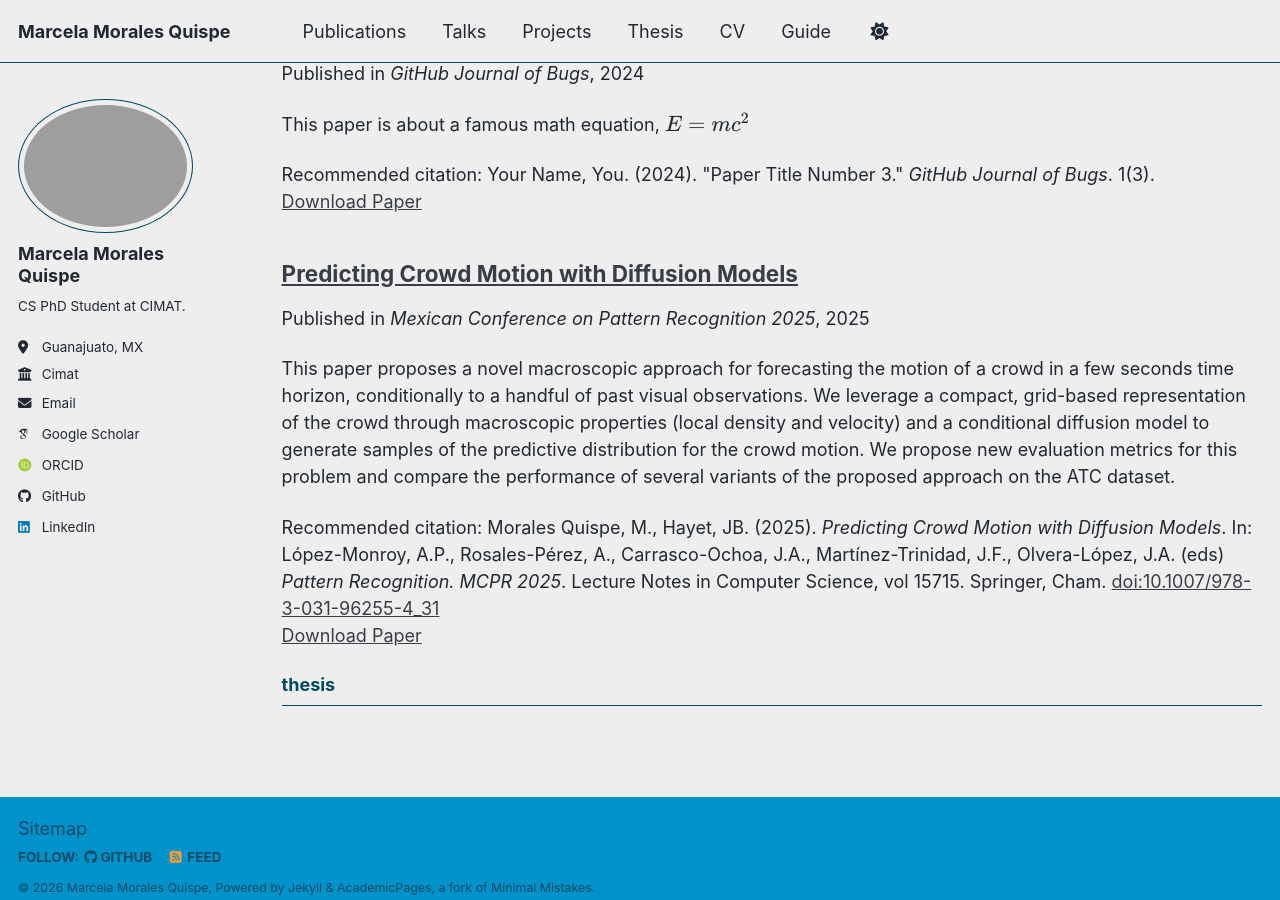
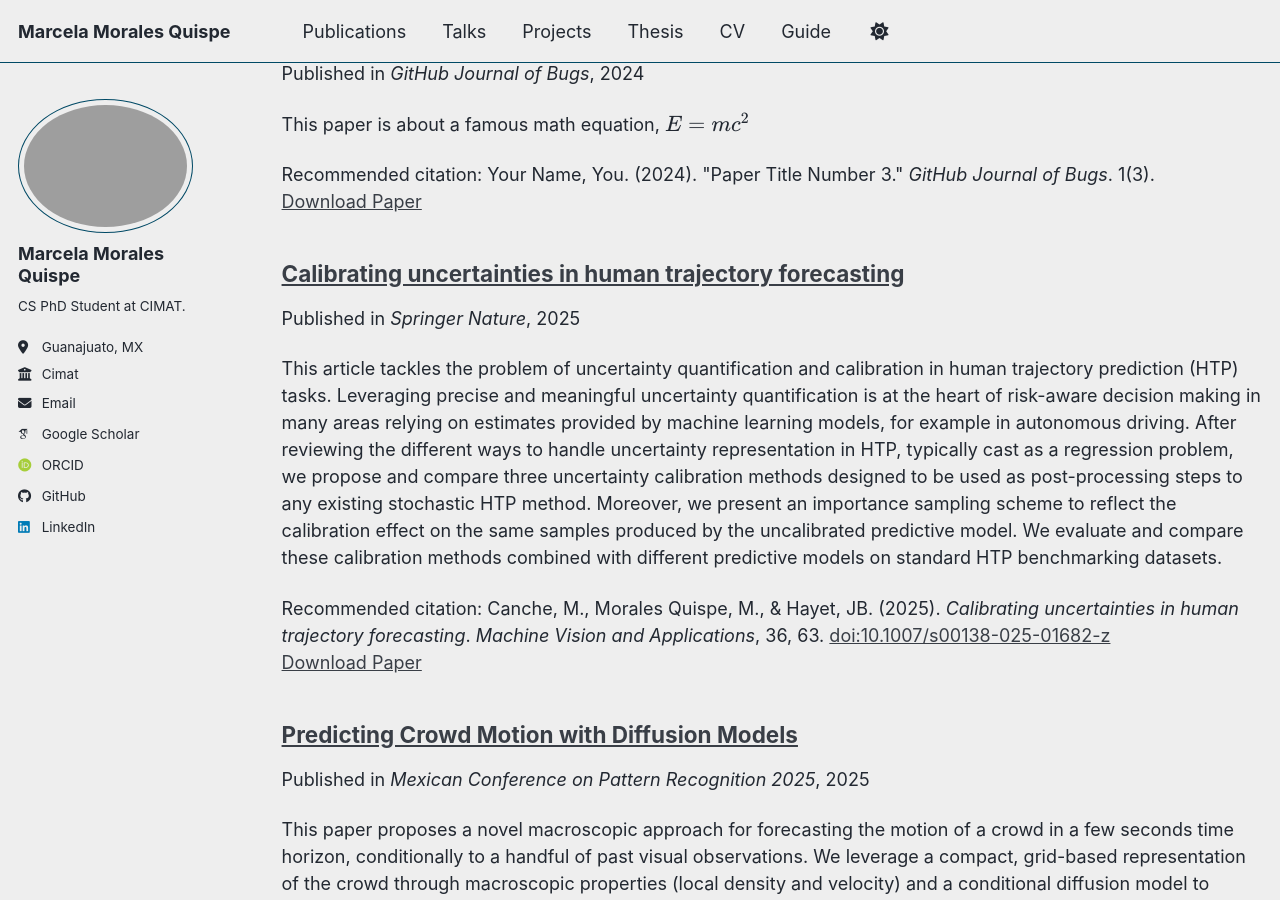
Before and after one commit to marcemq/marcemq.github.io, a Jekyll site: the page built from _pages/collection-archive.html, in a window 1280 px wide and 900 px high, scrolled down 729 px. Built offline with Jekyll 4.4.1, drawn with Linux system fonts in a browser that asks for light colours; some web fonts are replaced; a script bundle is joined from its source files by our own code; library files that are not in the unit come from our copies; a file with an impossible date is left out.

Commit message:
Update and rename 2025-15-03-Calibrating_uncertainties_in_human_trajectory_forecasting.md to 2025-03-15-Calibrating_uncertainties_in_human_trajectory_forecasting.md following date yaml format

```diff
--- a/_publications/2025-15-03-Calibrating_uncertainties_in_human_trajectory_forecasting.md
+++ b/_publications/2025-03-15-Calibrating_uncertainties_in_human_trajectory_forecasting.md
@@ -1,12 +1,12 @@
 ---
 title: "Calibrating uncertainties in human trajectory forecasting"
 collection: publications
-permalink: /publication/2025-15-03-Calibrating_uncertainties_in_human_trajectory_forecasting
+permalink: /publication/2025-03-15-Calibrating_uncertainties_in_human_trajectory_forecasting
 excerpt: 'This article tackles the problem of uncertainty quantification and calibration in human trajectory prediction (HTP) tasks. Leveraging precise and meaningful uncertainty quantification is at the heart of risk-aware decision making in many areas relying on estimates provided by machine learning models, for example in autonomous driving. After reviewing the different ways to handle uncertainty representation in HTP, typically cast as a regression problem, we propose and compare three uncertainty calibration methods designed to be used as post-processing steps to any existing stochastic HTP method. Moreover, we present an importance sampling scheme to reflect the calibration effect on the same samples produced by the uncalibrated predictive model. We evaluate and compare these calibration methods combined with different predictive models on standard HTP benchmarking datasets.'
-date: 2025-15-03
+date: 2025-03-15
 venue: 'Springer Nature'
 github: 'https://github.com/cimat-ris/trajpred-unc'
 paperurl: 'https://doi.org/10.1007/s00138-025-01682-z'
-citation: 'Canche, M., Morales Quispe, M., & Hayet, JB. (2025)'
+citation: 'Canche, M., Morales Quispe, M., & Hayet, JB. (2025). <i>Calibrating uncertainties in human trajectory forecasting</i>. <i>Machine Vision and Applications</i>, 36, 63. <a href="https://doi.org/10.1007/s00138-025-01682-z">doi:10.1007/s00138-025-01682-z</a>'
 tags: [Human_trajectory_prediction,Uncertainty_quantification,Uncertainty_calibration,journal]
 ---
```
